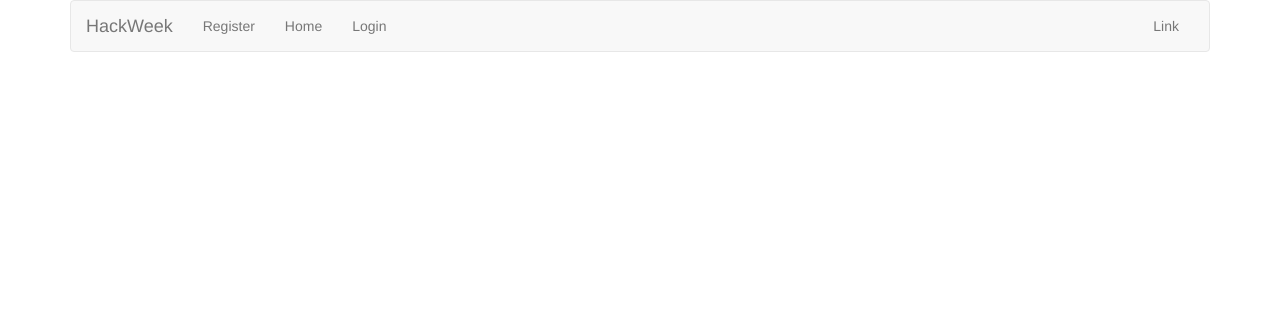
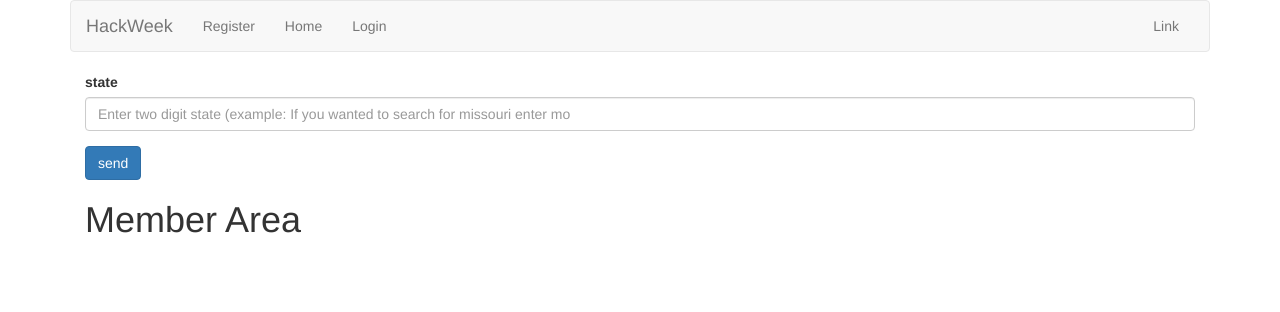
Before and after one commit to tommy3531/codeigniterHackWeek, a CodeIgniter app: page /database/index.php/members/index in a window 1280 px wide. Shown: the top 312 px of the page. Run offline with CodeIgniter, Linux system fonts and the light colour scheme.

Commit message:
Created a members area, where a user can search by a two digit state and they are given the legislators for that particular state

```diff
--- a/application/controllers/members.php
+++ b/application/controllers/members.php
@@ -1,10 +1,37 @@
 <?php
+
+require_once '/Users/tommarler/PhpstormProjects/codeigniter/vendor/lobostome/furry-bear/examples/config/config_open_states.php';
+
 
 class Members extends CI_Controller
 {
+
     public function index()
     {
-        $data['main_view'] = 'members/members_view';
+        $data['main_view'] = 'members/member_home';
         $this->load->view('layout/main', $data);
     }
+
+    public function search()
+    {
+//<?php
+
+
+
+//        try {
+
+            $apiKey = "4a8beb6a33b845edb52173f9f5764b62";
+            $adapter    = new FurryBear\Http\Adapter\Curl();
+            $provider   = new FurryBear\Provider\Source\SunlightOpenStates($adapter, $apiKey);
+            $output     = new FurryBear\Output\Strategy\JsonToArray();
+
+            $fb = new FurryBear\FurryBear();
+            $fb->registerProvider($provider)->registerOutput($output);
+
+            var_dump($fb->legislator_detail->id('DCL000012')->get());
+
+//        } catch (\Exception $e) {
+//            echo $e->getMessage();
+//        }
+    }
 }
--- /dev/null
+++ b/application/views/members/member_display.php
@@ -0,0 +1 @@
+<?php
--- a/application/views/members/member_home.php
+++ b/application/views/members/member_home.php
@@ -4,4 +4,48 @@
         <?php echo $this->session->flashdata('login_success') ?>
     </p>
 <?php endif; ?>
+
+<?php $attributes = array('id' => 'legislator_form', 'class'=> 'form_horizontal') ?>
+
+<?php echo validation_errors("<p class='alert alert-danger'>"); ?>
+
+<!-- If the flashdata is set errors are present; show them -->
+<?php if($this->session->flashdata('errors')): ?>
+    <?php echo $this->session->flashdata('errors'); ?>
+
+<?php endif; ?>
+<!-- End if -->
+
+<?php echo form_open('members/search', $attributes); ?>
+
+<!-- Start of the UserState input -->
+<div class="form-group">
+
+    <?php echo form_label('state'); ?>
+    <?php $data = array(
+        'class' => 'form-control',
+        'name' => 'userstate',
+        'placeholder' => 'Enter two digit state (example: If you wanted to search for missouri enter mo'
+
+    );?>
+
+    <?php echo form_input($data); ?>
+
+</div>
+<!-- End of the Username input -->
+
+<!-- Start of the send input -->
+<div class="form-group">
+
+    <?php $data = array(
+        'class' => 'btn btn-primary',
+        'name' => 'submit',
+        'value' => 'send'
+
+    );?>
+
+    <?php echo form_submit($data); ?>
+
+</div>
+<!-- End of the Password input -->
 <h1>Member Area</h1>
--- a/application/views/members/members_view.php
+++ /dev/null
@@ -1,7 +0,0 @@
-<?php
-/**
- * Created by PhpStorm.
- * User: tommarler
- * Date: 11/28/16
- * Time: 8:04 PM
- */
```
